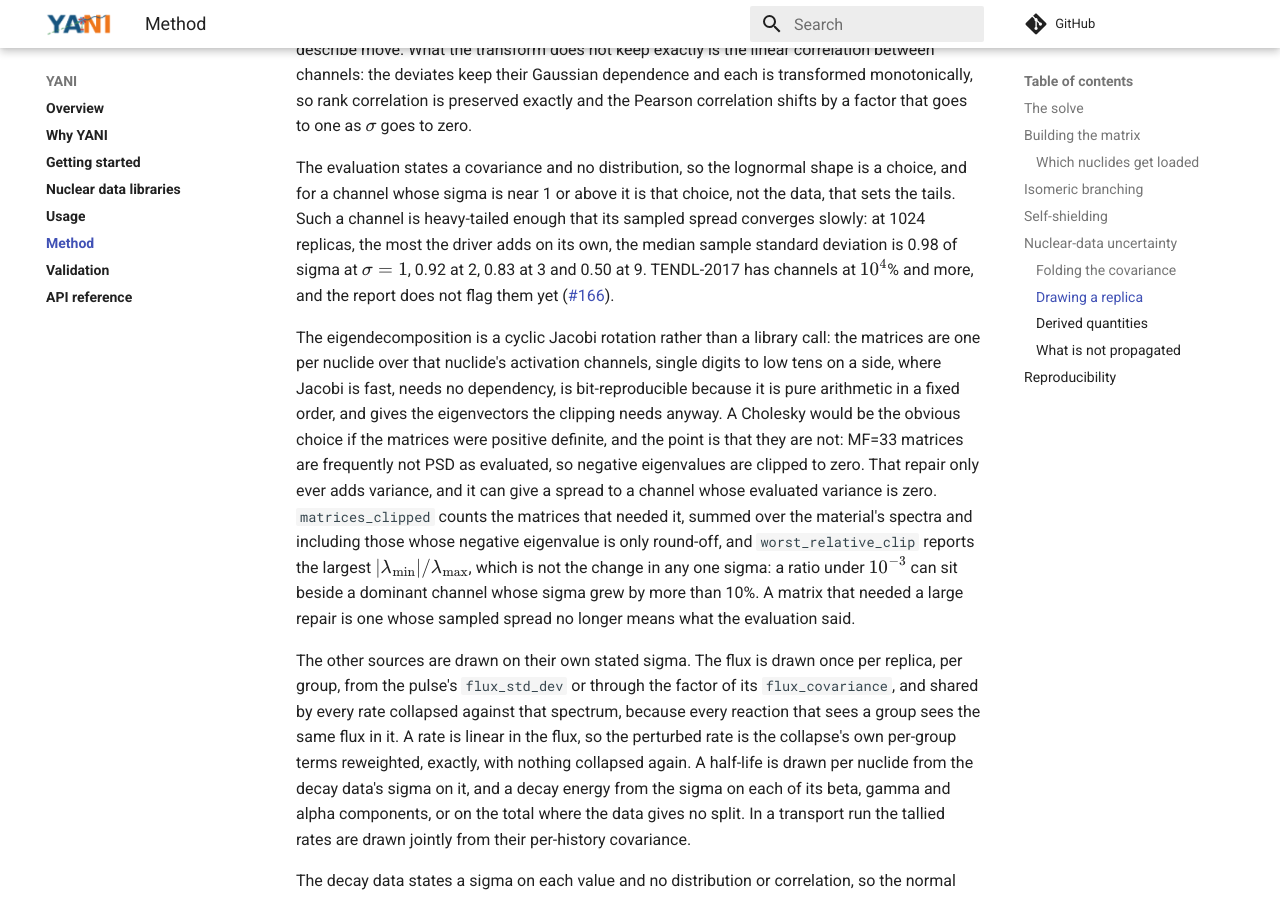
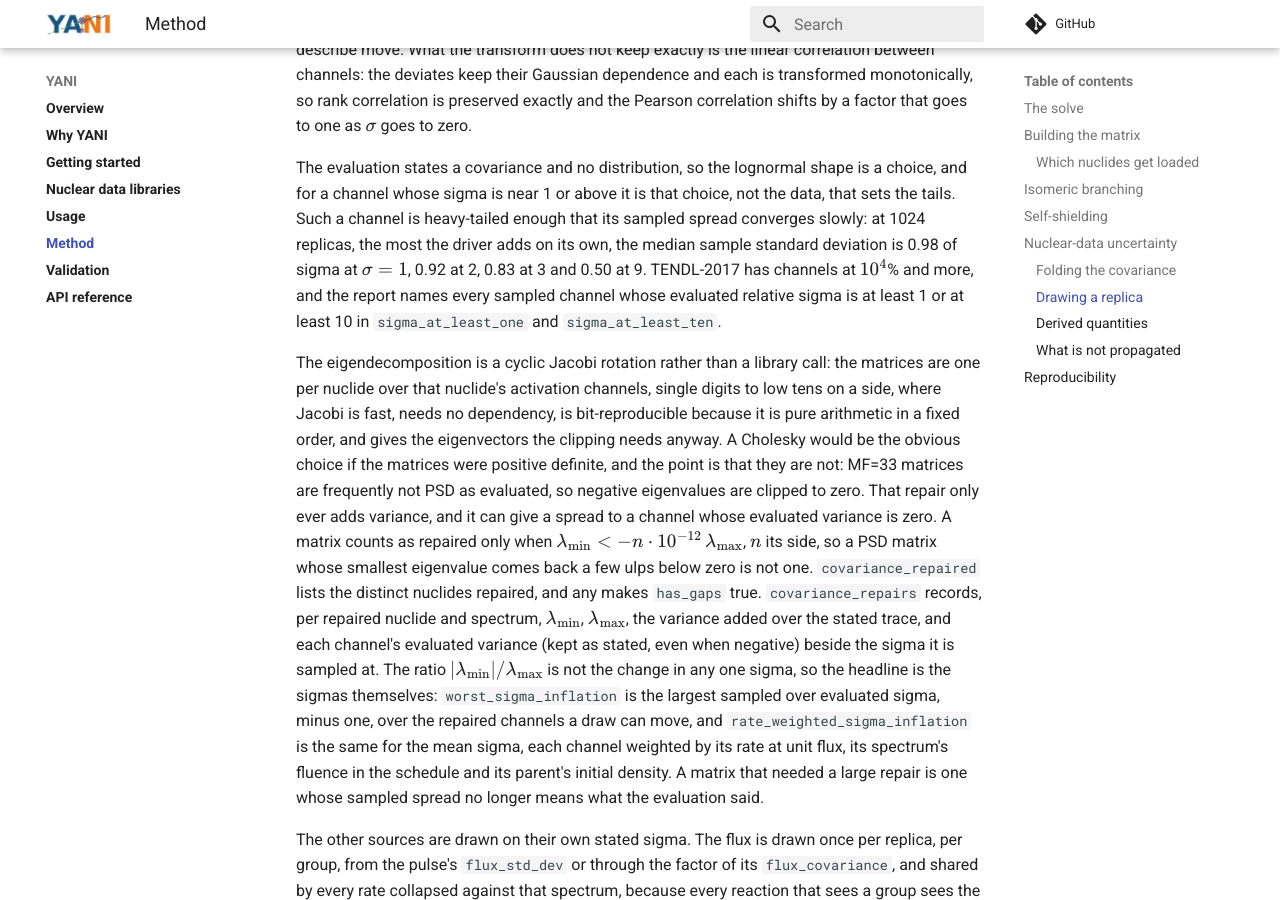
Before and after one commit to fusion-neutronics/yani, an MkDocs documentation site: the page built from docs/method.md, in a window 1280 px wide and 900 px high, scrolled down 4463 px. Built offline with MkDocs 1.6.1 and Material for MkDocs 9.7.7, drawn with Linux system fonts in a browser that asks for light colours; comment, search, counter and statistics services are not loaded.

Commit message:
Describe the covariance repair report under its new keys
Replace matrices_clipped and worst_relative_clip with the keys core#166
reports: the repair tolerance, covariance_repaired, covariance_repairs
with each channel's stated variance beside its sampled sigma, and the
worst and weighted sigma inflations. The sigma >= 1 and >= 10 channels
are now named, so drop the line saying they are not flagged.

```diff
--- a/docs/method.md
+++ b/docs/method.md
@@ -217,7 +217,9 @@ not the data, that sets the tails. Such a channel is heavy-tailed enough that
 its sampled spread converges slowly: at 1024 replicas, the most the driver adds
 on its own, the median sample standard deviation is 0.98 of sigma at
 $\sigma = 1$, 0.92 at 2, 0.83 at 3 and 0.50 at 9. TENDL-2017 has channels at
-$10^4$% and more, and the report does not flag them yet ([#166][core166]).
+$10^4$% and more, and the report names every sampled channel whose evaluated
+relative sigma is at least 1 or at least 10 in `sigma_at_least_one` and
+`sigma_at_least_ten`.
 
 The eigendecomposition is a cyclic Jacobi rotation rather than a library call:
 the matrices are one per nuclide over that nuclide's activation channels, single
@@ -227,14 +229,21 @@ eigenvectors the clipping needs anyway. A Cholesky would be the obvious choice
 if the matrices were positive definite, and the point is that they are not:
 MF=33 matrices are frequently not PSD as evaluated, so negative eigenvalues are
 clipped to zero. That repair only ever adds variance, and it can give a spread
-to a channel whose evaluated variance is zero. `matrices_clipped` counts the
-matrices that needed it, summed over the material's spectra and including those
-whose negative eigenvalue is only round-off, and `worst_relative_clip` reports
-the largest
-$|\lambda_\text{min}| / \lambda_\text{max}$, which is not the change in any one
-sigma: a ratio under $10^{-3}$ can sit beside a dominant channel whose sigma
-grew by more than 10%. A matrix that needed a large repair is one whose sampled
-spread no longer means what the evaluation said.
+to a channel whose evaluated variance is zero. A matrix counts as repaired only
+when $\lambda_\text{min} < -n \cdot 10^{-12}\,\lambda_\text{max}$, $n$ its
+side, so a PSD matrix whose smallest eigenvalue comes back a few ulps below zero
+is not one. `covariance_repaired` lists the distinct nuclides repaired, and any
+makes `has_gaps` true. `covariance_repairs` records, per repaired nuclide and
+spectrum, $\lambda_\text{min}$, $\lambda_\text{max}$, the variance added over
+the stated trace, and each channel's evaluated variance (kept as stated, even
+when negative) beside the sigma it is sampled at. The ratio
+$|\lambda_\text{min}| / \lambda_\text{max}$ is not the change in any one sigma,
+so the headline is the sigmas themselves: `worst_sigma_inflation` is the largest
+sampled over evaluated sigma, minus one, over the repaired channels a draw can
+move, and `rate_weighted_sigma_inflation` is the same for the mean sigma, each
+channel weighted by its rate at unit flux, its spectrum's fluence in the
+schedule and its parent's initial density. A matrix that needed a large repair
+is one whose sampled spread no longer means what the evaluation said.
 
 The other sources are drawn on their own stated sigma. The flux is drawn once
 per replica, per group, from the pulse's `flux_std_dev` or through the factor of
```
